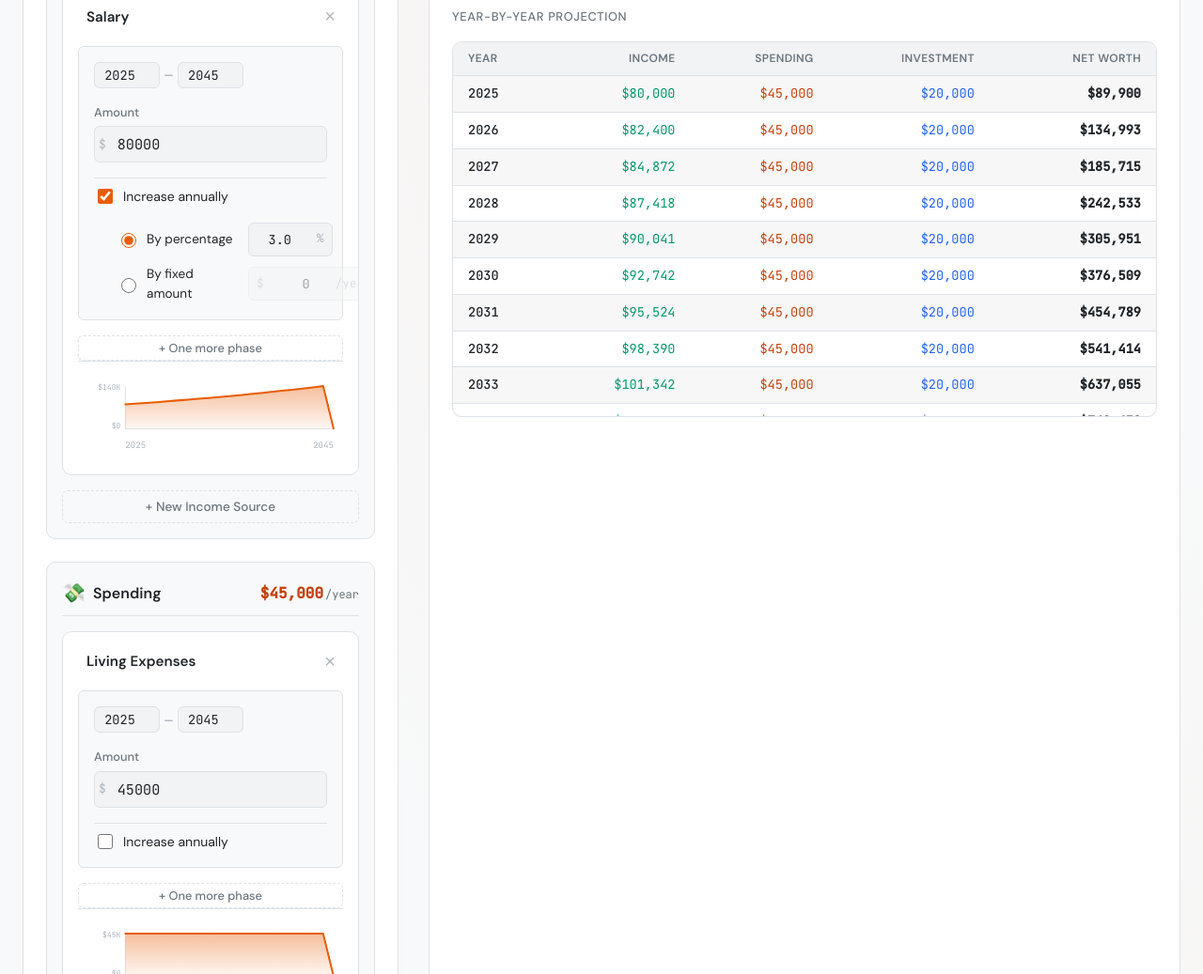
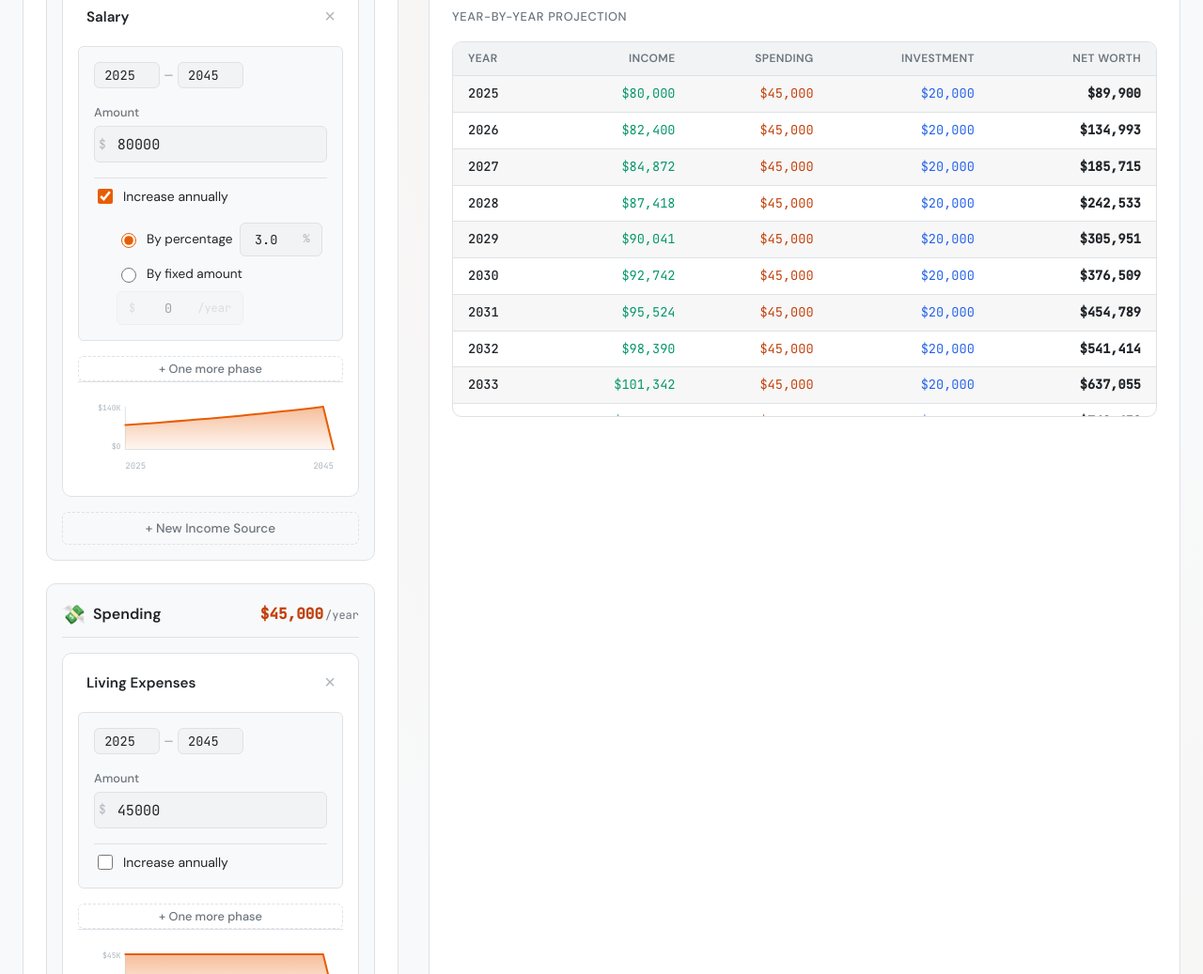
Before and after one commit to s-cai/fire-calculator, a website built with Vite: page index.html in a window 1280 px wide. Shown: the part 821-1858 px from the top of the page at 94% size. Built offline with nearby package versions, Linux system fonts and the light colour scheme.

Commit message:
Fix radio input overflow - ensure /year suffix is visible

```diff
--- a/src/style.css
+++ b/src/style.css
@@ -967,6 +967,7 @@ body {
 .radio-option {
   display: flex;
   align-items: center;
+  flex-wrap: wrap;
   gap: var(--spacing-sm);
   font-size: 0.85rem;
   color: var(--color-text);
@@ -982,7 +983,8 @@ body {
 }
 
 .radio-label {
-  min-width: 100px;
+  min-width: 80px;
+  flex-shrink: 0;
 }
 
 .radio-input {
@@ -992,7 +994,9 @@ body {
   background: var(--color-bg-input);
   border: 1px solid var(--color-border);
   border-radius: var(--radius-sm);
-  padding: var(--spacing-xs);
+  padding: var(--spacing-xs) var(--spacing-sm);
+  flex-shrink: 0;
+  white-space: nowrap;
 }
 
 .radio-input.disabled {
@@ -1000,8 +1004,15 @@ body {
   pointer-events: none;
 }
 
+.radio-input .input-prefix,
+.radio-input .input-suffix {
+  font-size: 0.75rem;
+  color: var(--color-text-dim);
+  flex-shrink: 0;
+}
+
 .radio-input input {
-  width: 60px;
+  width: 50px;
   padding: var(--spacing-xs);
   font-family: var(--font-mono);
   font-size: 0.85rem;
@@ -1009,6 +1020,7 @@ body {
   background: transparent;
   border: none;
   text-align: right;
+  flex-shrink: 0;
 }
 
 .radio-input input:focus {
```
